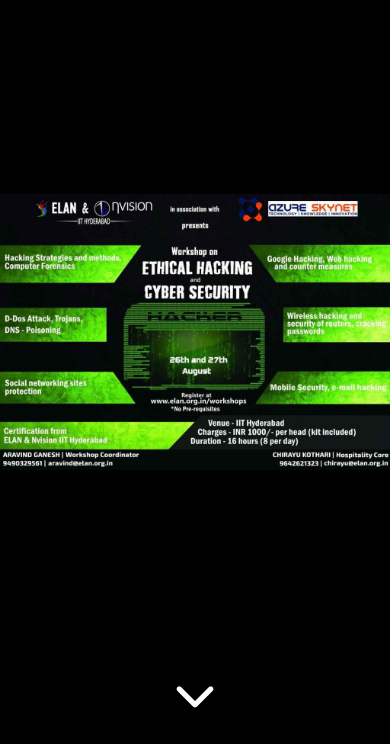
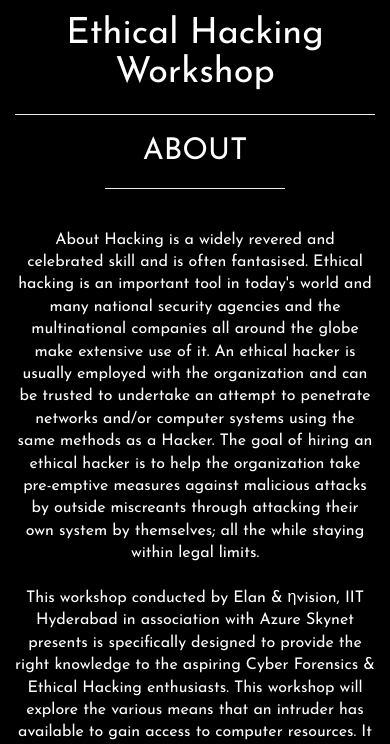
Before and after one commit to avravikiran-sopho/2018beta, a plain HTML site: page ethical.html in a window 390 px wide. Shown: the part 90-834 px from the top of the page. Drawn offline with Linux system fonts and the light colour scheme; a script that the page names is missing; files whose address does not match are found by name.

Commit message:
land resp

```diff
--- a/assets/css/ethical.css
+++ b/assets/css/ethical.css
@@ -48,7 +48,13 @@ body{
 
 }
 
+.mhead {
+ display: none;
+}
 @media (max-width:767px) {
+    .mhead{
+        display: block;
+    }
 	.footerimg {
 		width: 10%;
 		margin: 0 5%;
@@ -87,11 +93,10 @@ body{
       -o-transition: all 0.3s;
       transition: all 0.3s;
 }
+
+
 @media (max-width:769px) {
 
-    .home {
-        display: none;
-    }
   nav li {
         background-color: #000;
     }
@@ -423,7 +428,11 @@ a.animated-button.thar-four {
   }
   #home{
     background-size: 100%;
+    display: none;
   }
+    #about {
+        margin-top:15%;
+    }
 }
 @media(min-width:768px){
   .first-card{
--- a/ethical.html
+++ b/ethical.html
@@ -83,6 +83,7 @@
 <div class="container">
 <div class="row">
 <div class="col-sm-12 text-center">
+<h1 class="mhead">Ethical Hacking Workshop<hr></h1>
 <h2 class="heading">About</h2><hr style="width: 50%;" /><br>
 <p class="lead">About
 Hacking is a widely revered and celebrated skill and is often fantasised. Ethical hacking is an important tool in today's world and many national security agencies and the multinational companies all around the globe make extensive use of it. An ethical hacker is usually employed with the organization and can be trusted to undertake an attempt to penetrate networks and/or computer systems using the same methods as a Hacker. The goal of hiring an ethical hacker is to help the organization take pre-emptive measures against malicious attacks by outside miscreants through attacking their own system by themselves; all the while staying within legal limits. <br><br>
```
